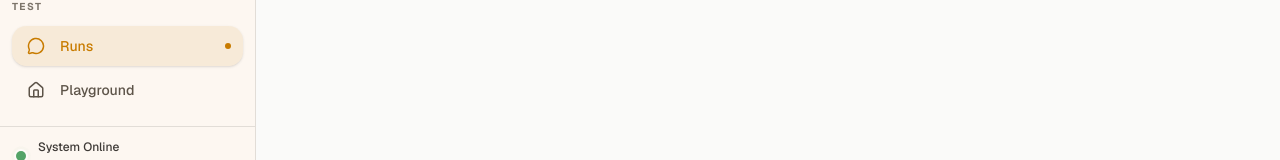
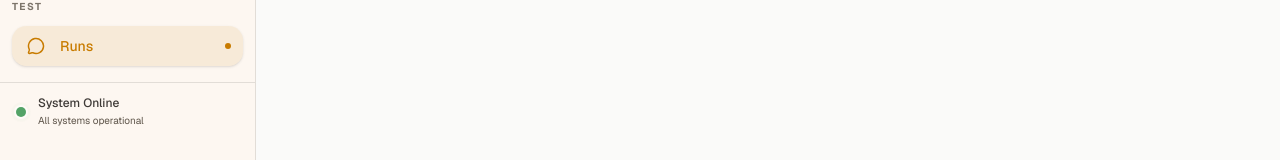
Before and after one commit to power-to-the-brand/mastra-brain-playground, a Next.js app: page /runs in a window 1280 px wide. Shown: the part 384-544 px from the top of the page. Built offline with nearby package versions, Linux system fonts and the light colour scheme; no server answers; the database is empty.

Commit message:
chore: remove playground page

```diff
--- a/src/components/ui/sidebar.tsx
+++ b/src/components/ui/sidebar.tsx
@@ -66,11 +66,6 @@ const Sidebar = React.forwardRef<HTMLElement, SidebarProps>(
         href: "/runs",
         label: "Runs",
         icon: <MessageCircle size={18} strokeWidth={2} />,
-      },
-      {
-        href: "/playground",
-        label: "Playground",
-        icon: <Home size={18} strokeWidth={2} />,
       },
     ];
 
```
